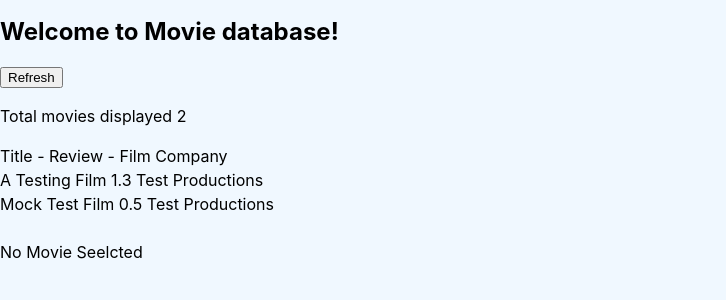
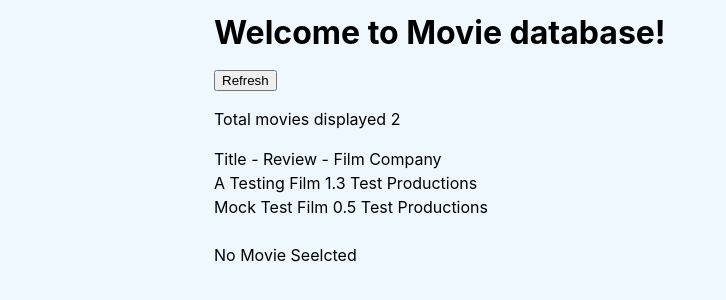
Before and after one commit to spn1/bug-free-waffle, a React (Vite) app: page / in a window 1280 px wide. Shown: the top 300 px of the page, without its empty margins (0-726 px from the left). Built offline with nearby package versions, Linux system fonts and the light colour scheme; no server answers.

Commit message:
data fetch wip

```diff
--- a/package.json
+++ b/package.json
@@ -13,6 +13,7 @@
     "@emotion/styled": "^11.10.5",
     "@mui/material": "^5.11.0",
     "@reduxjs/toolkit": "^1.9.5",
+    "axios": "^1.5.1",
     "polished": "^4.2.2",
     "react": "^18.2.0",
     "react-dom": "^18.2.0",
--- a/src/App.tsx
+++ b/src/App.tsx
@@ -1,8 +1,11 @@
-import { useRef, useState, Children } from "react";
+import { useRef, useState, Children, useEffect } from "react";
 import { easeIn, easeOut } from "polished";
 import { useBoolean } from "react-use";
 import { createReducer } from "@reduxjs/toolkit";
 import { Movie } from "./types/movie";
+import { Container } from "@mui/material";
+import axios from "axios";
+import { useMovies } from "./hooks/useMovies";
 
 // TODO: use https://giddy-beret-cod.cyclic.app/movieCompanies
 const mockMovieCompanyData: any = [{ id: "1", name: "Test Productions" }];
@@ -28,6 +31,7 @@ const mockMovieData: Movie[] = [
 ];
 
 export const App = () => {
+  const movies = useMovies();
   const movieLength = useRef(mockMovieData.length);
   const [selectedMovie, setSelectedMovie] = useState<Movie>();
 
@@ -40,8 +44,8 @@ export const App = () => {
   };
 
   return (
-    <div>
-      <h2>Welcome to Movie database!</h2>
+    <Container maxWidth="md">
+      <h1>Welcome to Movie database!</h1>
       {refreshButton("Refresh")}
       <p>Total movies displayed {movieLength.current}</p>
       <span>Title - Review - Film Company</span>
@@ -81,6 +85,6 @@ export const App = () => {
           </form>
         )}
       </div>
-    </div>
+    </Container>
   );
 };
--- /dev/null
+++ b/src/hooks/useMovies.ts
@@ -0,0 +1,21 @@
+import { Movie } from "../types/movie";
+import { useState, useEffect } from "react";
+import axios from "axios";
+
+const fetchMovies = async (): Promise<Movie[]> => {
+  const response = await axios.get("https://giddy-beret-cod.cyclic.app/movies");
+  const { data } = response;
+  console.log(response);
+  return data;
+};
+
+export const useMovies = () => {
+  const [movies, setMovies] = useState<Movie[]>();
+
+  useEffect(() => {
+    const movies = fetchMovies();
+    setMovies(movies);
+  }, []);
+
+  return [movies];
+};
--- a/src/main.tsx
+++ b/src/main.tsx
@@ -3,6 +3,7 @@ import ReactDOM from "react-dom/client";
 import { App } from "./App";
 import "./index.css";
 import { BrowserRouter } from "react-router-dom";
+import { CssBaseline } from "@mui/material";
 
 ReactDOM.createRoot(document.getElementById("root") as HTMLElement).render(
   <React.StrictMode>
```
Also changed, not shown: 1 other file (tests, documents, lock files or other folders).
